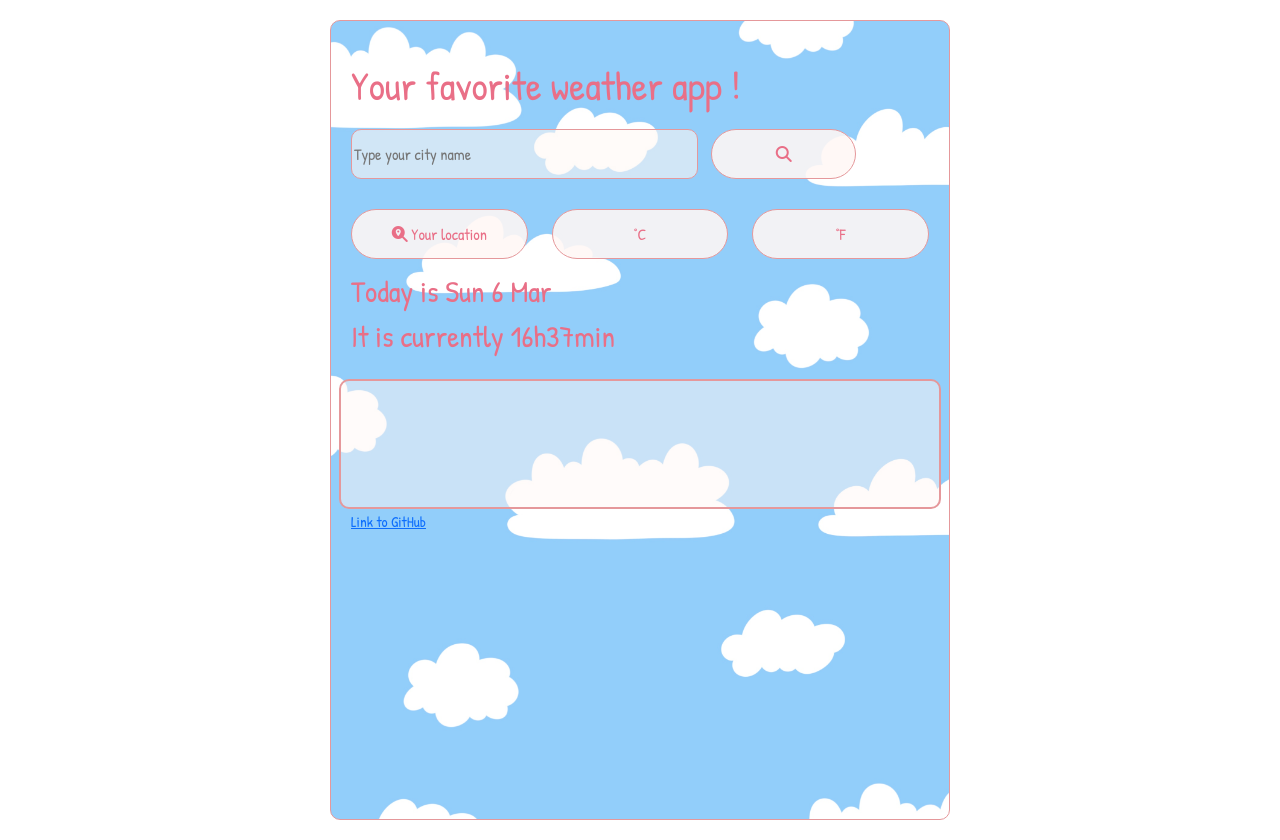
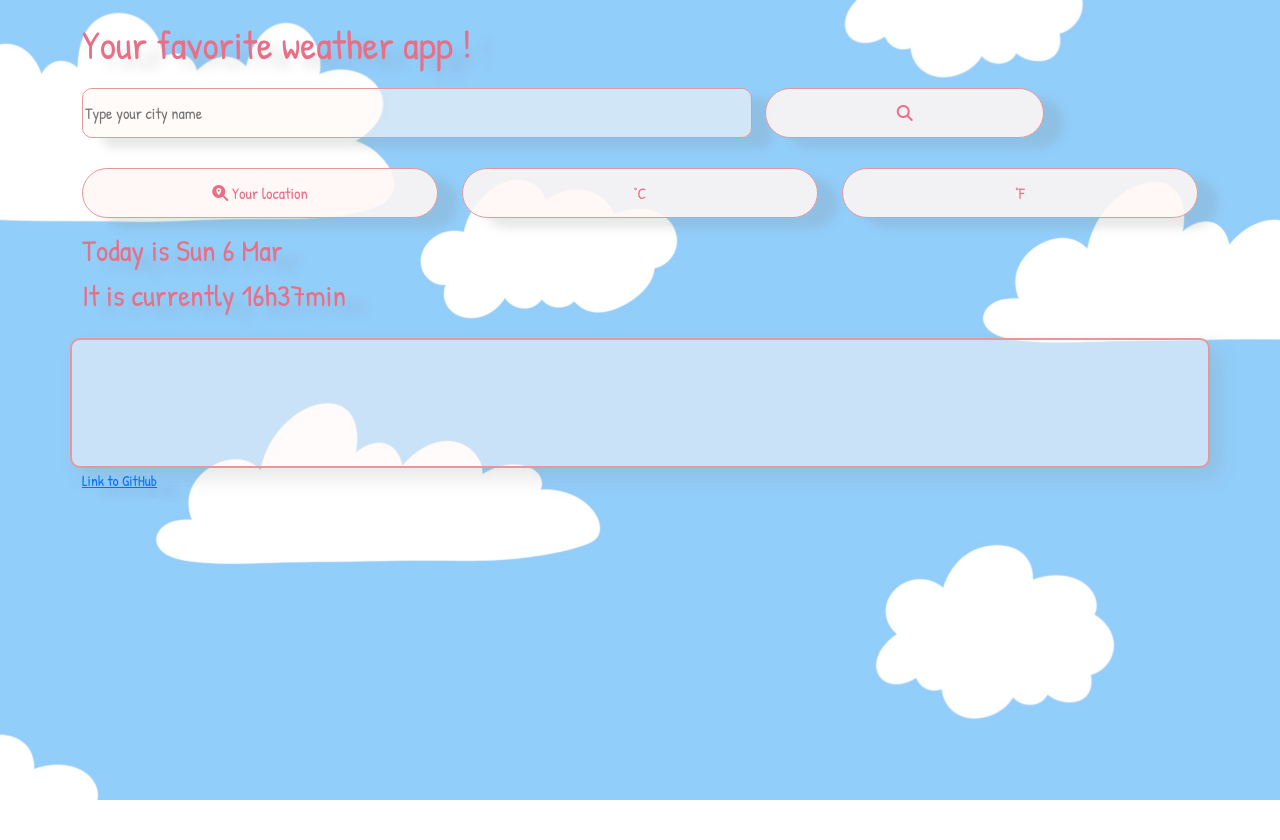
Before and after one commit to GoldFirePaw/Weather-App, a plain HTML site: page index.html in a window 1280 px wide. After the commit the page ends 800 px from the top, so only its background shows below. Drawn offline with nearby package versions, Linux system fonts and the light colour scheme.

Commit message:
Improved design

```diff
--- a/src/styles.css
+++ b/src/styles.css
@@ -1,19 +1,9 @@
 body {
-    padding: 20px;
-    width: 100%;
     color: #e96f87;
     font-family: "Patrick Hand", cursive;
-}
-
-.box {
+    text-shadow: 20px 10px 10px rgba(128, 128, 128, 0.185);
     background-image: url(/img/cloudsBackground.jpg);
     background-size: cover;
-    display: block;
-    padding: 20px;
-    border: 1px solid #e5989b;
-    border-radius: 10px;
-    width: 50%;
-    height: 800px;
 }
 
 h1 {
@@ -28,6 +18,7 @@ h1 {
     border-radius: 10px;
     width: 60%;
     height: 50px;
+    box-shadow: 20px 10px 10px rgba(128, 128, 128, 0.185);
 }
 
 button {
@@ -36,6 +27,7 @@ button {
     color: #e96f87;
     width: 25%;
     height: 50px;
+    box-shadow: 20px 10px 10px rgba(128, 128, 128, 0.185);
 }
 
 button:hover {
@@ -58,6 +50,7 @@ button:hover {
     border-radius: 10px;
     background-color: #fff8f581;
     height: 130px;
+    box-shadow: 10px 10px 20px rgba(128, 128, 128, 0.185);
 }
 
 .currentCityName {
@@ -100,18 +93,26 @@ p {
 .colForecast {
     border: 1px solid #e96f87;
     border-radius: 10px;
+    text-align: center;
+    padding: 0px;
+    background-color: #fff8f581;
+    box-shadow: 20px 10px 15px rgba(128, 128, 128, 0.185);
+    height: 300px;
 }
 
 .forecastIcon {
+    margin-bottom: 30px;
     width: 50px;
 }
 
 .forecastDays {
+    margin-bottom: 30px;
     font-size: 40px;
     font-weight: 200;
 }
 
 .forecastTemps {
+    margin-bottom: 30px;
     font-size: 25px;
     font-weight: 200;
 }
```
